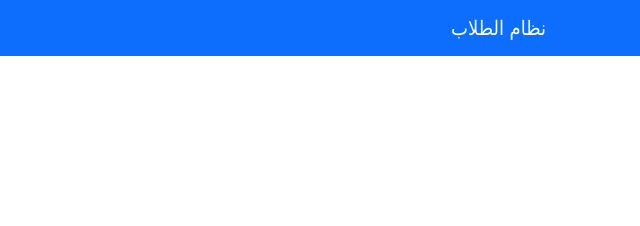
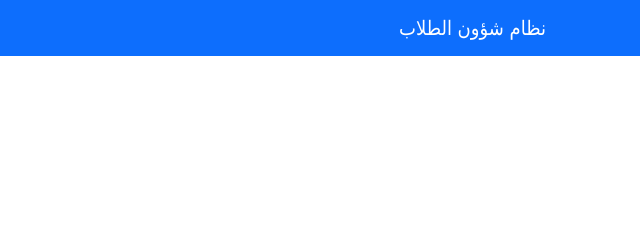
Before and after one commit to eslam-khalifa/innotech-tasks, a website: page task1/about.html in a window 1280 px wide. Shown: the top 226 px of the page, 636-1276 px from the left. Drawn offline with nearby package versions, Linux system fonts and the light colour scheme.

Commit message:
an edit on the first task: changing the navbar-brand text

```diff
--- a/task1/about.html
+++ b/task1/about.html
@@ -29,7 +29,7 @@
         <!-- Navbar -->
         <nav class="navbar navbar-expand-lg navbar-dark bg-primary">
             <div class="container">
-                <a class="navbar-brand" href="index.html">نظام الطلاب</a>
+                <a class="navbar-brand" href="index.html">نظام شؤون الطلاب</a>
                 <button
                     class="navbar-toggler"
                     type="button"
```
Also changed, not shown: task1/contact.html (+1 -1 lines), task1/index.html (+1 -1 lines), task1/login.html (+1 -1 lines), task1/services.html (+1 -1 lines).
